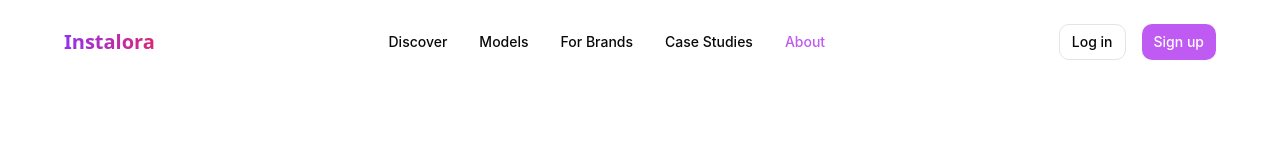
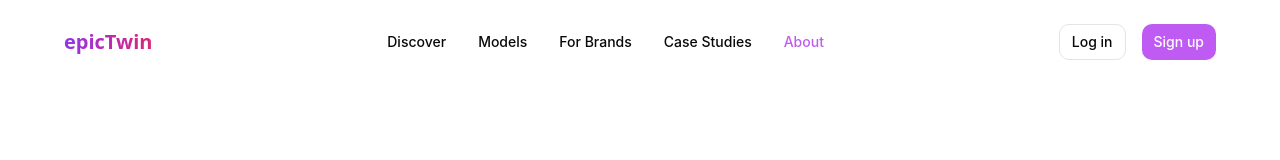
Before and after one commit to instalora/insta-model-showcase-hub, a React (Vite) app: page /about in a window 1280 px wide. Shown: the top 160 px of the page. Built offline with nearby package versions, Linux system fonts and the light colour scheme.

Commit message:
Update Header.tsx

```diff
--- a/src/components/Header.tsx
+++ b/src/components/Header.tsx
@@ -29,7 +29,7 @@ const Header: React.FC = () => {
       <div className="container mx-auto flex items-center justify-between">
         <a href="/" className="flex items-center">
           <span className="text-xl font-bold font-display bg-gradient-to-r from-purple-600 to-pink-600 bg-clip-text text-transparent">
-            Instalora
+            epicTwin
           </span>
         </a>
 
```
